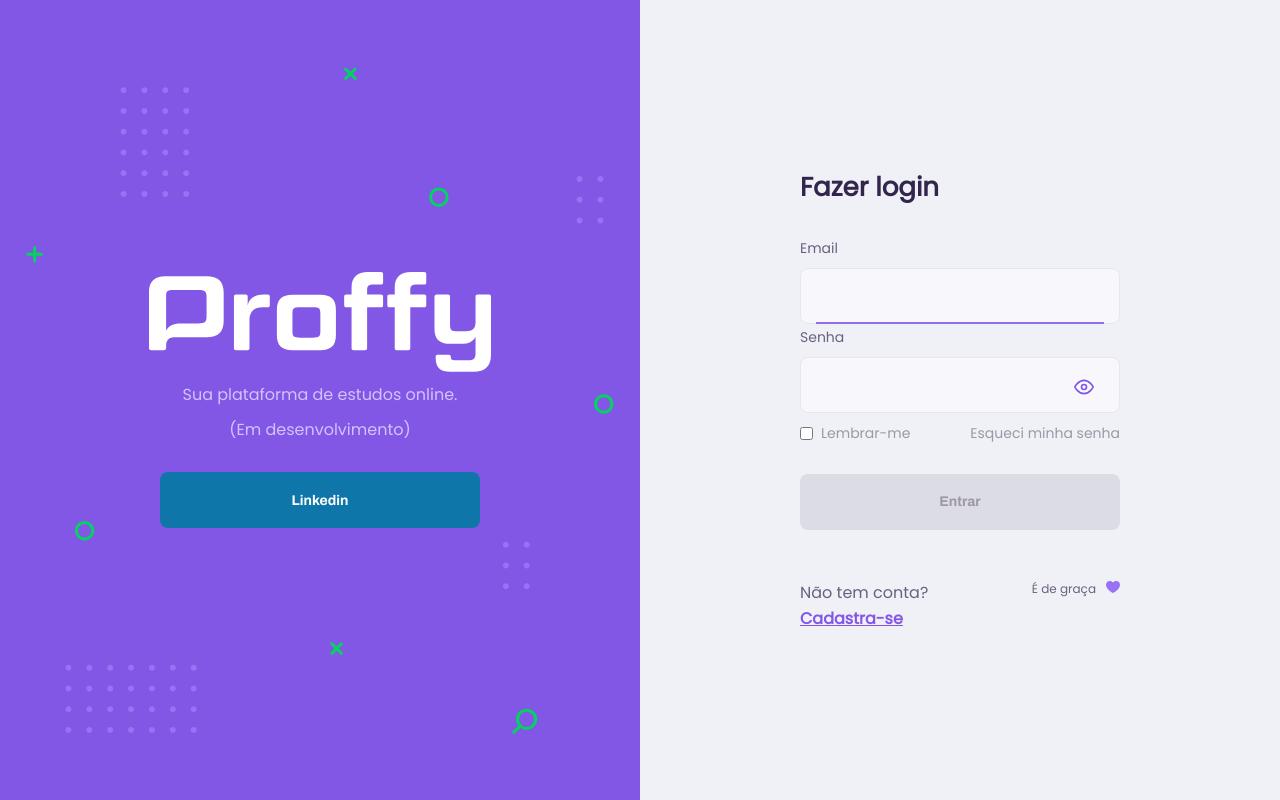
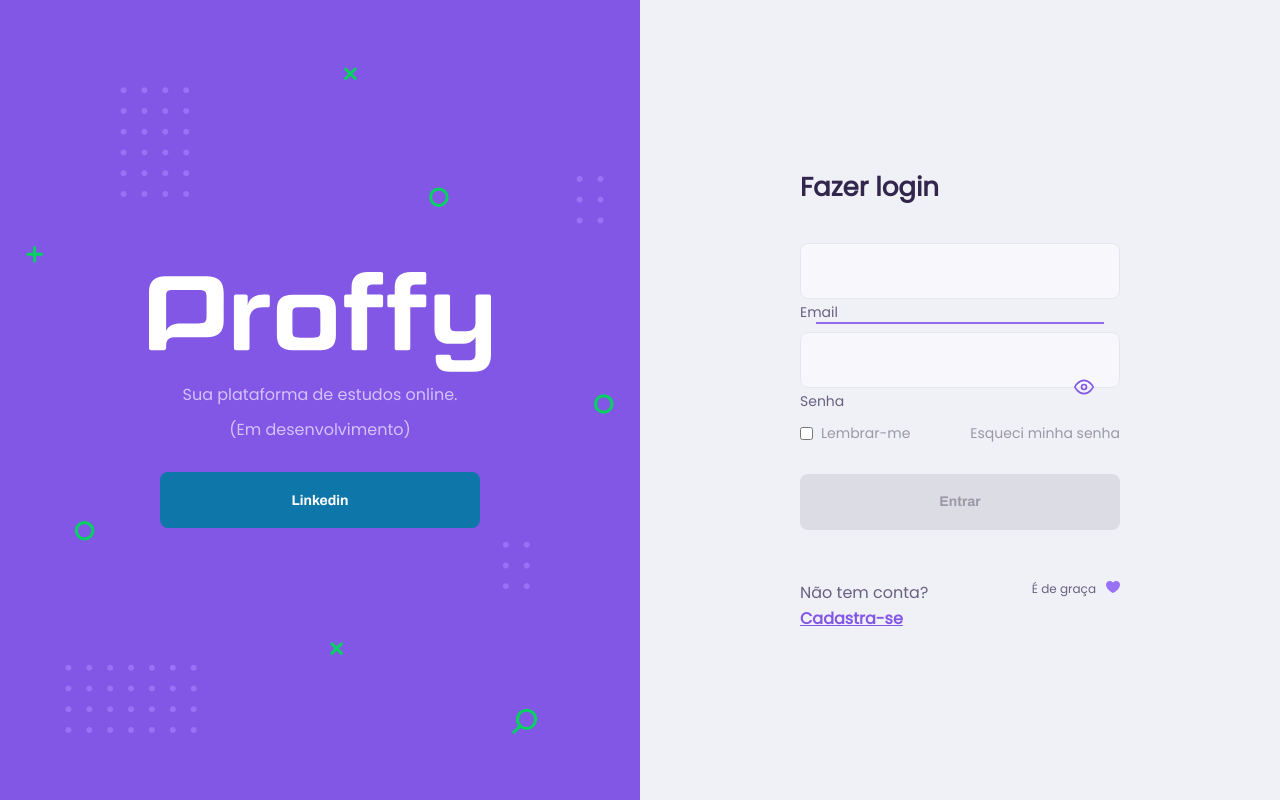
Before and after one commit to macedo-developer/proffy-web, a React (Create React App) app: page / in a window 1280 px wide. Built offline with nearby package versions, Linux system fonts and the light colour scheme.

Commit message:
CSS label floating in input

```diff
--- a/src/components/Input/index.tsx
+++ b/src/components/Input/index.tsx
@@ -10,8 +10,8 @@ interface InputProps extends InputHTMLAttributes<HTMLInputElement> {
 const Input: React.FC<InputProps> = ({ label, name, ...rest }) => {
   return (
     <div className="input-block">
+      <input placeholder=" " type="text" id={name} {...rest} />
       <label htmlFor={name}>{label}</label>
-      <input type="text" id={name} {...rest} />
     </div>
   );
 };
```
